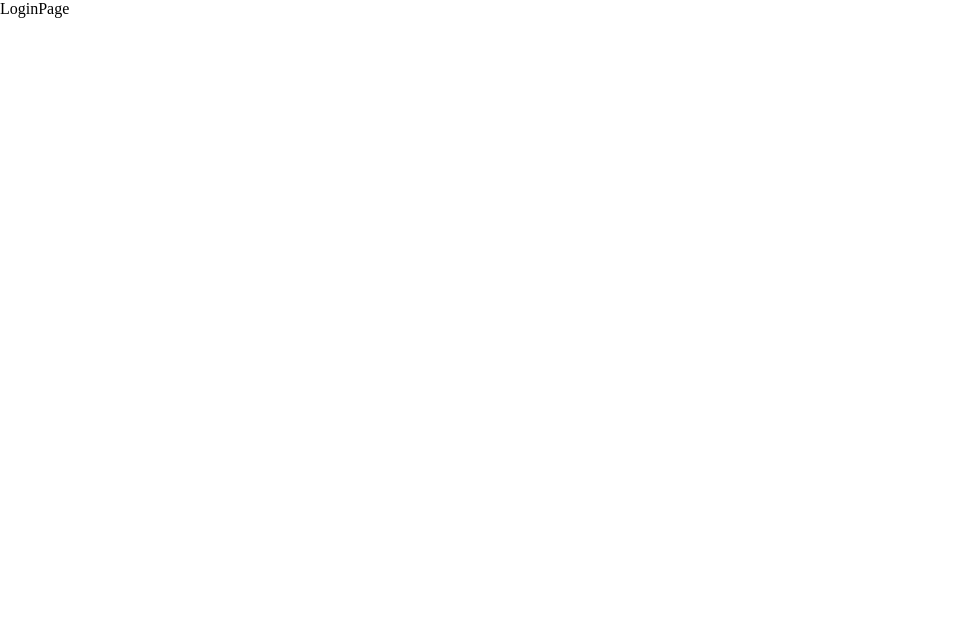
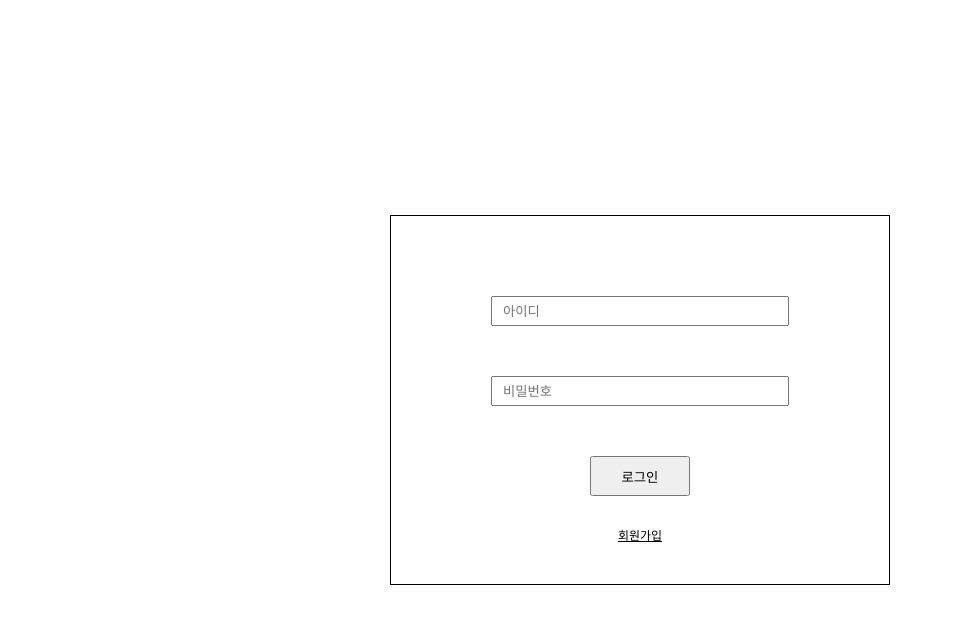
Before and after one commit to jihunv8/Toydo-List-Client, a React (Create React App) app: page /login in a window 1280 px wide. Shown: the top 624 px of the page, without its empty margins (0-953 px from the left). Built offline with nearby package versions, Linux system fonts and the light colour scheme.

Commit message:
Feat LoginPage에 Form 추가
서버에 요청하는 기능 추가 전

```diff
--- /dev/null
+++ b/src/components/login/LoginForm.tsx
@@ -0,0 +1,142 @@
+import styled from 'styled-components';
+import { Link } from 'react-router-dom';
+import { useState } from 'react';
+import { validateId, validatePassword } from '../../util/validation';
+
+const LoginForm = () => {
+  const [inputId, setInputId] = useState('');
+  const [inputPassword, setinputPassword] = useState('');
+  const [idWarningMessageIndex, setIdWarningMessageIndex] = useState(0);
+  const [passwordWarningMessageIndex, setPasswordWarningMessageIndex] = useState(0);
+
+  const idWarningMessages = [
+    '',
+    '아이디를 입력하세요',
+    '아이디는 6 ~ 15자 사이이고 최소 1개 이상의 영문자와 숫자를 포함해야합니다.',
+  ];
+  const passwordWarningMessages = [
+    '',
+    '비밀번호를 입력하세요',
+    '비밀번호는 8 ~ 32자 사이이고 최소 1개 이상의 영문자와 숫자를 포함해야합니다.',
+  ];
+
+  const onChangeId = (e: React.ChangeEvent<HTMLInputElement>) => {
+    setInputId(e.target.value);
+  };
+
+  const onChangePassword = (e: React.ChangeEvent<HTMLInputElement>) => {
+    setinputPassword(e.target.value);
+  };
+
+  const setIdWarningMessage = (id: string) => {
+    if (id.length === 0) return setIdWarningMessageIndex(1);
+    const isValid = validateId(id);
+
+    if (isValid) {
+      setIdWarningMessageIndex(0);
+    } else {
+      setIdWarningMessageIndex(2);
+    }
+  };
+
+  const setPasswordWarningMessage = (password: string) => {
+    if (password.length === 0) return setPasswordWarningMessageIndex(1);
+    const isValid = validatePassword(password);
+
+    if (isValid) {
+      setPasswordWarningMessageIndex(0);
+    } else {
+      setPasswordWarningMessageIndex(2);
+    }
+  };
+
+  const onSubmit = (e: React.FormEvent<HTMLFormElement>) => {
+    e.preventDefault();
+    const isValidId = validateId(inputId);
+    const isValidPassword = validateId(inputPassword);
+    if (isValidId && isValidPassword) {
+      console.log('요청함');
+    } else {
+      setIdWarningMessage(inputId);
+      setPasswordWarningMessage(inputPassword);
+    }
+  };
+
+  return (
+    <LoginFormWrapper>
+      <Form onSubmit={onSubmit}>
+        <InputContainer>
+          <Input
+            placeholder="아이디"
+            value={inputId}
+            onChange={onChangeId}
+            onBlur={(e) => setIdWarningMessage(e.target.value)}
+          />
+          <ErrorViewer>{idWarningMessages[idWarningMessageIndex]}</ErrorViewer>
+        </InputContainer>
+        <InputContainer>
+          <Input
+            type="password"
+            placeholder="비밀번호"
+            value={inputPassword}
+            onChange={onChangePassword}
+            onBlur={(e) => setPasswordWarningMessage(e.target.value)}
+          />
+          <ErrorViewer>{passwordWarningMessages[passwordWarningMessageIndex]}</ErrorViewer>
+        </InputContainer>
+        <LoginButton>로그인</LoginButton>
+        <SignUpLink to="/sign-up">회원가입</SignUpLink>
+      </Form>
+    </LoginFormWrapper>
+  );
+};
+
+export default LoginForm;
+
+const LoginFormWrapper = styled.div`
+  width: 100vw;
+  height: 100vh;
+
+  display: flex;
+  justify-content: center;
+  align-items: center;
+`;
+
+const Form = styled.form`
+  width: 500px;
+  padding: 80px 100px 40px 100px;
+  border: solid 1px #000;
+  display: flex;
+  flex-direction: column;
+  align-items: center;
+  gap: 30px;
+`;
+
+const InputContainer = styled.div`
+  width: 100%;
+`;
+
+const Input = styled.input`
+  width: 100%;
+  height: 30px;
+  text-indent: 10px;
+  outline: none;
+`;
+
+const ErrorViewer = styled.div`
+  width: 100%;
+  height: 20px;
+  padding: 2px;
+  color: tomato;
+  font-size: 12px;
+`;
+
+const LoginButton = styled.button`
+  width: 100px;
+  height: 40px;
+`;
+
+const SignUpLink = styled(Link)`
+  font-size: 12px;
+  color: #000;
+`;
--- a/src/pages/LoginPage.tsx
+++ b/src/pages/LoginPage.tsx
@@ -1,5 +1,11 @@
+import LoginForm from '../components/login/LoginForm';
+
 const LoginPage = () => {
-  return <div>LoginPage</div>;
+  return (
+    <div>
+      <LoginForm />
+    </div>
+  );
 };
 
 export default LoginPage;
--- /dev/null
+++ b/src/util/validation.ts
@@ -0,0 +1,9 @@
+export const validateId = (id: string): boolean => {
+  const reg = /^(?=.*[A-Za-z])(?=.*\d)[A-Za-z\d]{6,15}$/;
+  return reg.test(id);
+};
+
+export const validatePassword = (password: string): boolean => {
+  const reg = /^(?=.*[A-Za-z])(?=.*\d)[A-Za-z\d]{8,32}$/;
+  return reg.test(password);
+};
```
